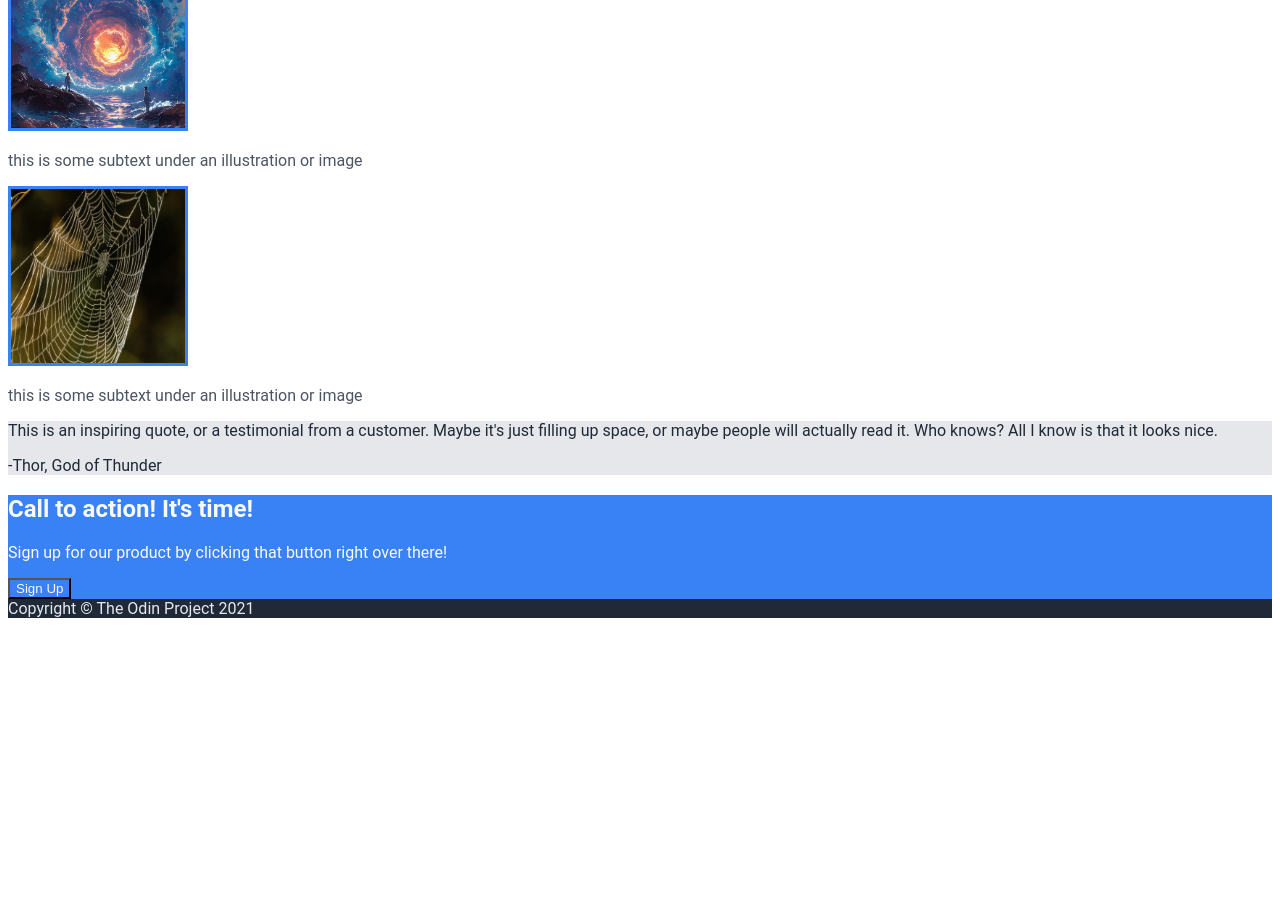
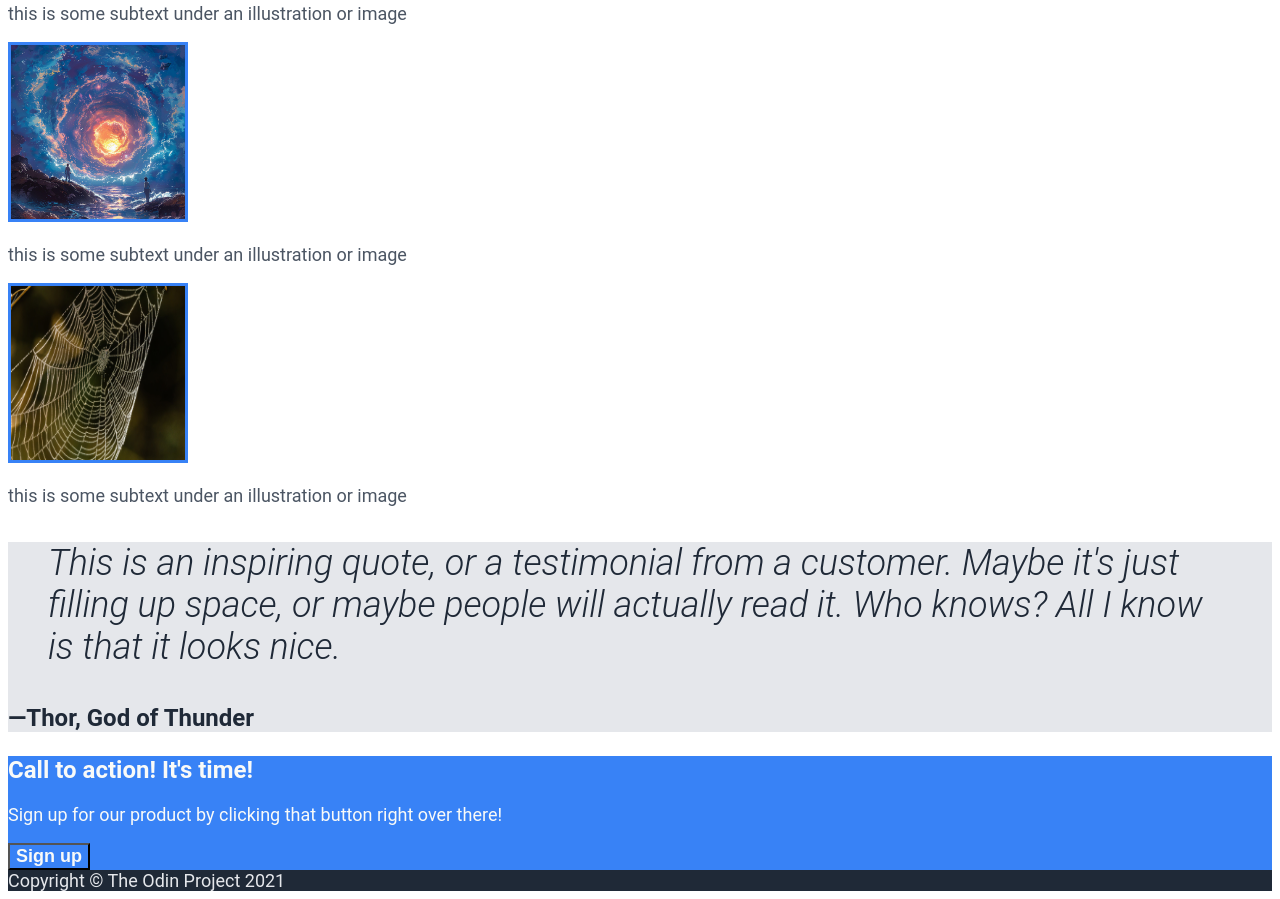
Before and after one commit to vorpalbullet/landing_page, a plain HTML site: page index.html in a window 1280 px wide. Shown: the part 1107-2006 px from the top of the page. Before the commit the page ends 1733 px from the top, so only its background shows below. Drawn offline with Linux system fonts and the light colour scheme.

Commit message:
Add font styling

```diff
--- a/css/styles.css
+++ b/css/styles.css
@@ -15,6 +15,26 @@ footer,
 .info-heading,
 .quote-container {
   color: #1F2937;
+}
+
+.info-heading,
+blockquote {
+  font-size: 36px;
+}
+
+.logo,
+.citation,
+.call-to-action-heading {
+  font-size: 24px;
+}
+
+.hero-subtext,
+header a,
+.info-text,
+.call-to-action-text,
+footer,
+button {
+  font-size: 18px;
 }
 
 .hero-heading,
@@ -35,6 +55,17 @@ button {
   background-color: #3882F6;
 }
 
+.hero-heading,
+.info-heading {
+  font-weight: 900;
+}
+
+.citation,
+button,
+.logo {
+  font-weight: 700;
+}
+
 header {
 
 }
@@ -44,7 +75,9 @@ header {
 }
 
 ul {
-
+  list-style: none;
+  margin: 0;
+  padding: 0;
 }
 
 li {
@@ -52,7 +85,7 @@ li {
 }
 
 a {
-
+  text-decoration: none;
 }
 
 .hero {
@@ -60,7 +93,7 @@ a {
 }
 
 .hero-heading {
-
+  font-size: 48px;
 }
 
 .hero-subtext {
@@ -95,8 +128,9 @@ button {
   background-color: #E5E7EB;
 }
 
-.quote {
-
+blockquote {
+  font-weight: 300;
+  font-style: italic;
 }
 
 .citation {
--- a/index.html
+++ b/index.html
@@ -24,9 +24,10 @@
 
   <div class="hero">
     <h1 class="hero-heading">This website is awesome</h1>
-    <p class="hero-subtext">This website has some subtext that goes here under the main title. It's
+    <p class="hero-subtext">This website has some subtext that goes here under
+      the main title. It's
       a smaller font and the color is lower contrast.</p>
-    <button>Sign Up</button>
+    <button>Sign up</button>
     <img class="hero-img" src="./img/background-3127102_1920.jpg" width="530">
   </div>
 
@@ -35,33 +36,41 @@
 
     <img class="info-img" src="./img/books-8067850_1280.jpg" width="180"
       height="180">
-    <p class="info-text">this is some subtext under an illustration or image</p>
+    <p class="info-text">this is some subtext under an illustration or image
+    </p>
 
     <img class="info-img" src="./img/logo-2582748_1280.png" width="180"
       height="180">
-    <p class="info-text">this is some subtext under an illustration or image</p>
+    <p class="info-text">this is some subtext under an illustration or image
+    </p>
 
     <img class="info-img" src="./img/magic-portal-8836944_1280.jpg" width="180"
       height="180">
-    <p class="info-text">this is some subtext under an illustration or image</p>
+    <p class="info-text">this is some subtext under an illustration or image
+    </p>
 
     <img class="info-img" src="./img/spider-web-9825023_1920.jpg" width="180"
       height="180">
-    <p class="info-text">this is some subtext under an illustration or image</p>
+    <p class="info-text">this is some subtext under an illustration or image
+    </p>
   </div>
 
   <div class="quote-container">
-    <p class="quote">This is an inspiring quote, or a testimonial from a
-      customer. Maybe it's
-      just filling up space, or maybe people will actually read it. Who knows?
-      All I know is that it looks nice.</p>
-    <p class="quote citation">-Thor, God of Thunder</p>
+    <blockquote>
+      <p>This is an inspiring quote, or a testimonial from a
+        customer. Maybe it's
+        just filling up space, or maybe people will actually read it. Who
+        knows?
+        All I know is that it looks nice.</p>
+    </blockquote>
+    <p class="citation">—Thor, God of Thunder</p>
   </div>
 
   <div class="call-to-action">
     <h2 class="call-to-action-heading">Call to action! It's time!</h2>
-    <p class="call-to-action-text">Sign up for our product by clicking that button right over there!</p>
-    <button>Sign Up</button>
+    <p class="call-to-action-text">Sign up for our product by clicking that
+      button right over there!</p>
+    <button>Sign up</button>
   </div>
 
   <footer>
```
